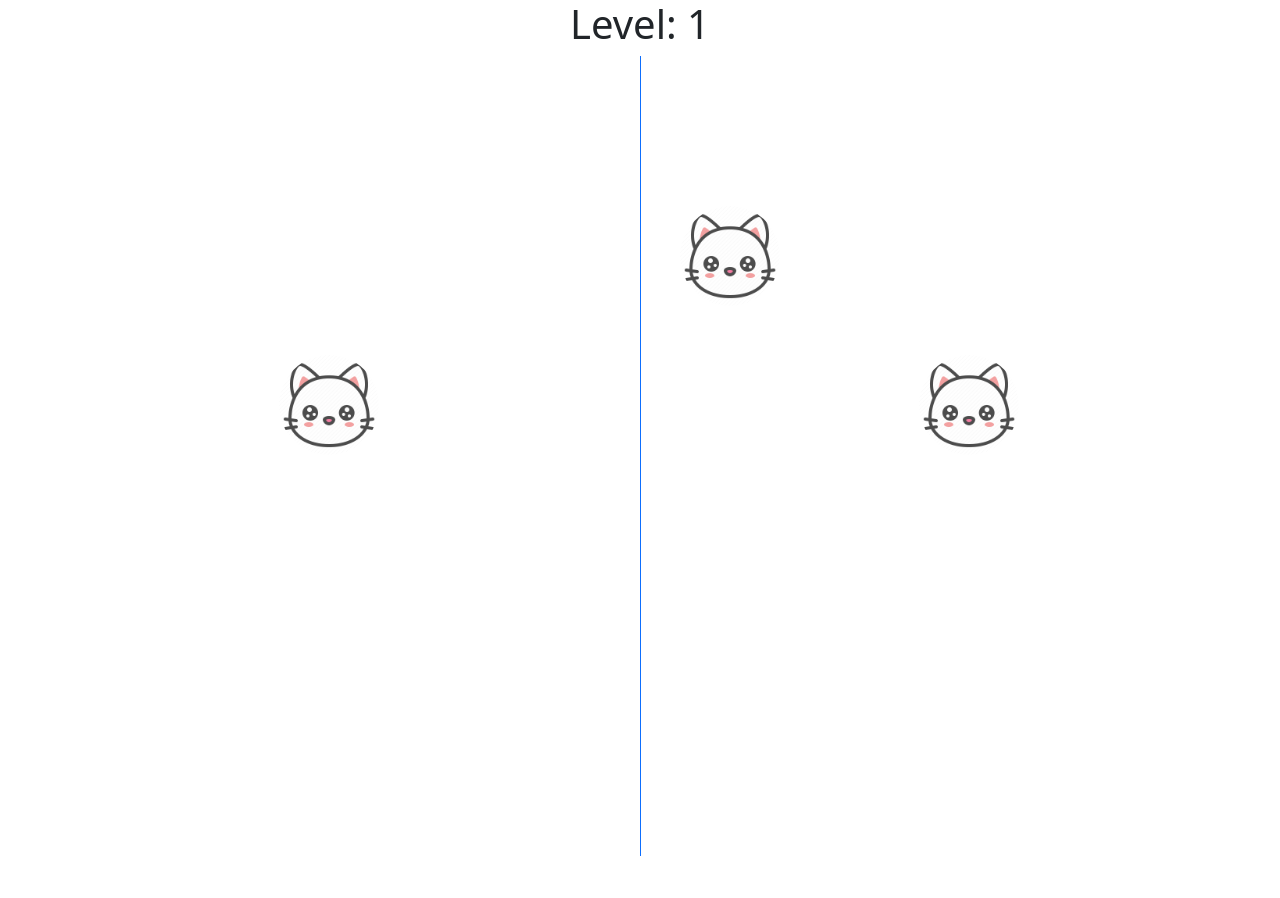
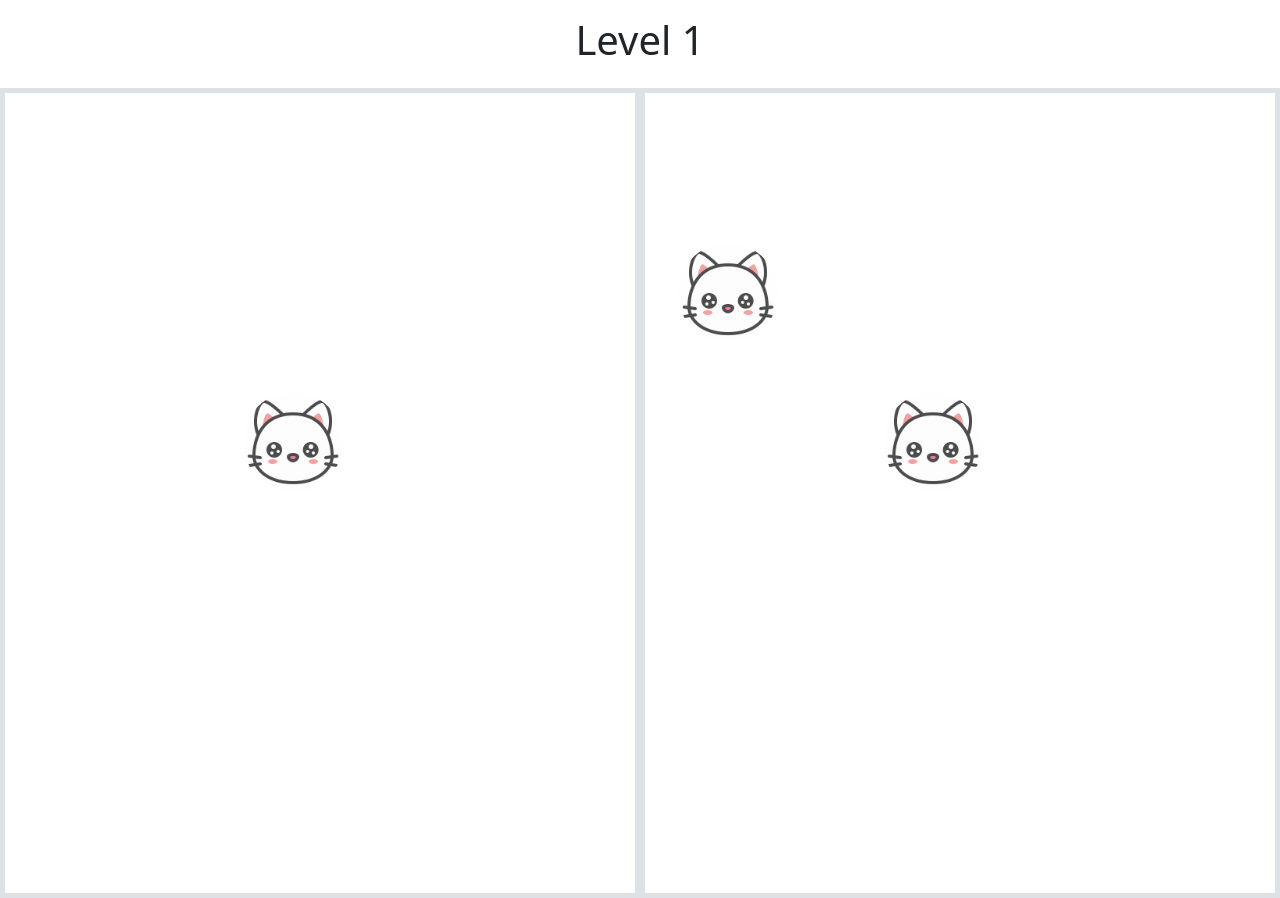
Before and after one commit to mariemzayn18/Find-The-Difference, a plain HTML site: page index.html in a window 1280 px wide. Before the commit the page ends 856 px from the top, so only its background shows below. Drawn offline with nearby package versions, Linux system fonts and the light colour scheme.

Commit message:
Dimensions adjustment

```diff
--- a/game.js
+++ b/game.js
@@ -16,35 +16,10 @@ img.src = "assets/img.png";
 
 // get Random positions in the grid
 function getRandomPositions(grid) {
-  const randomX = Math.floor(Math.random() * (grid.clientWidth - img.width));
+  const randomX = Math.floor(Math.random() * (grid.clientWidth - 85));
   const randomY = Math.floor(Math.random() * window.innerHeight);
   return [randomX, randomY];
 }
-
-// Check overlapping images
-// function checkOverlappingImages(randomX, randomY) {
-//   const images = document.querySelectorAll("img");
-//   let overlapping = false;
-
-//   images.forEach((image) => {
-//     const imageRect = image.getBoundingClientRect();
-//     const imageLeft = imageRect.left;
-//     const imageRight = imageRect.right;
-//     const imageTop = imageRect.top;
-//     const imageBottom = imageRect.bottom;
-
-//     if (
-//       randomX + img.width > imageLeft &&
-//       randomX < imageRight &&
-//       randomY + img.height > imageTop &&
-//       randomY < imageBottom
-//     ) {
-//       overlapping = true;
-//     }
-//   });
-
-//   return overlapping;
-// }
 
 // place images in the grid
 function placeImage(grid, randomX, randomY, index) {
@@ -67,7 +42,7 @@ function handleImageClick(img) {
     if (level > maxLevels) {
       alert("CONGRATULATIONS!, You Won the Game!");
     } else {
-      document.getElementById("level").innerHTML = "Level: " + level;
+      document.getElementById("level").innerHTML = "Level " + level;
       generateGrids(level);
     }
   } else {
@@ -85,18 +60,7 @@ function generateGrids(level) {
     // Get random positions
     let [randomX, randomY] = getRandomPositions(leftGrid);
     let randomXRight =
-      randomX + leftRect.left + leftRect.width - rightRect.left;
-
-    // const existingImages = new Set();
-    // do {
-    //   [randomX, randomY] = getRandomPositions(leftGrid);
-    //   randomXRight = randomX + leftRect.left + leftRect.width - rightRect.left;
-    // } while (
-    //   !checkOverlappingImages(randomX, randomY) ||
-    //   existingImages.has(randomX + "," + randomY)
-    // );
-
-    // existingImages.add(randomX + "," + randomY);
+      randomX + leftRect.left + leftRect.width - rightRect.left + 10;
 
     // For the Left image
     placeImage(leftGrid, randomX, randomY, i);
@@ -107,10 +71,6 @@ function generateGrids(level) {
 
   // Extra Image
   let [randomXExtraImg, randomYExtraImg] = getRandomPositions(leftGrid);
-  //   do {
-  //     [randomXExtraImg, randomYExtraImg] = getRandomPositions(leftGrid);
-  //   } while (!checkOverlappingImages(randomXExtraImg, randomYExtraImg) || existingImages.has(randomXExtraImg + "," + randomYExtraImg));
-
   placeImage(rightGrid, randomXExtraImg, randomYExtraImg, level * 2);
 
   // Add click event listeners to images
@@ -121,5 +81,5 @@ function generateGrids(level) {
 }
 
 // Start the game
-document.getElementById("level").innerHTML = "Level: " + level;
+document.getElementById("level").innerHTML = "Level " + level;
 generateGrids(level);
--- a/index.html
+++ b/index.html
@@ -14,13 +14,13 @@
   <body>
     <div class="container-fluid">
       <div class="row text-center">
-        <h1 id="level"></h1>
+        <h1 id="level" class="py-3"></h1>
       </div>
-      <div class="row p-0">
-        <div class="col border-end border-primary p-0">
+      <div class="row grids p-0">
+        <div class="col border border-5 p-0">
           <div id="leftGrid"></div>
         </div>
-        <div class="col p-0">
+        <div class="col border border-5 p-0">
           <div id="rightGrid"></div>
         </div>
       </div>
--- a/style.css
+++ b/style.css
@@ -14,3 +14,7 @@ button {
 #rightGrid {
   position: relative;
 }
+
+.grids {
+  height: 80vh;
+}
```
